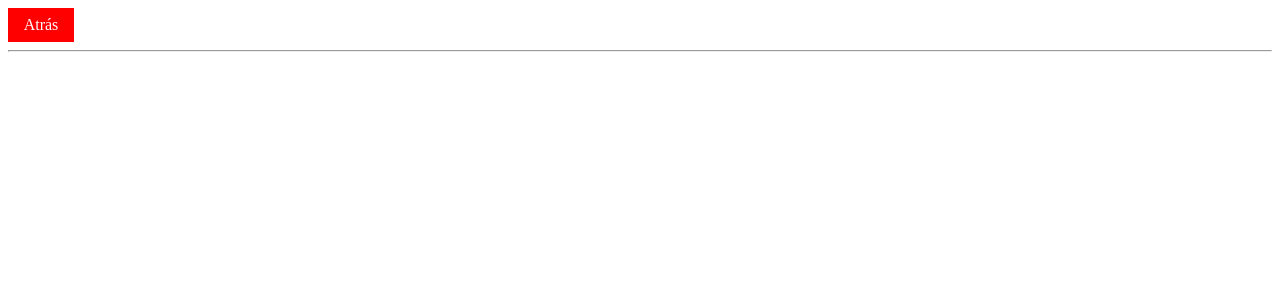
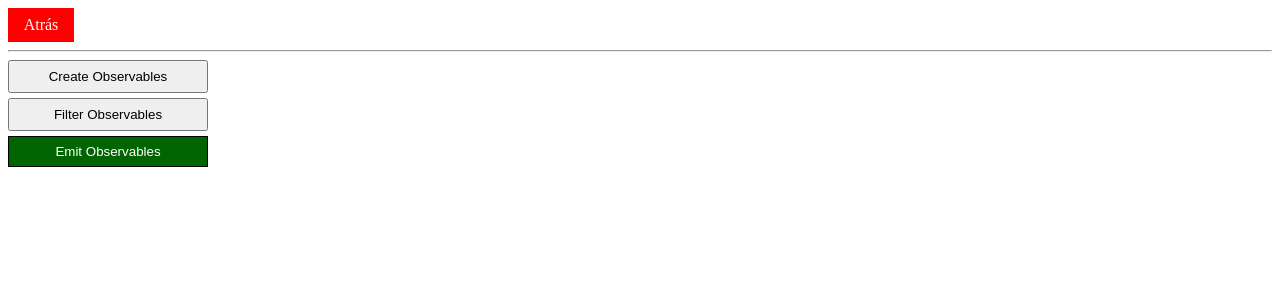
Before and after one commit to Javian2/angular-forms-rxjs, an Angular app: page /rxjs in a window 1280 px wide. Shown: the top 300 px of the page. Built offline with nearby package versions, Linux system fonts and the light colour scheme.

Commit message:
Add creation and filtering operators in rxjs component

```diff
--- a/src/app/app.module.ts
+++ b/src/app/app.module.ts
@@ -1,5 +1,6 @@
 import { NgModule } from '@angular/core';
 import { BrowserModule } from '@angular/platform-browser';
+import { HttpClientModule } from '@angular/common/http'
 
 import { AppRoutingModule } from './app-routing.module';
 import { AppComponent } from './app.component';
@@ -10,6 +11,7 @@ import { AppComponent } from './app.component';
   ],
   imports: [
     BrowserModule,
+    HttpClientModule,
     AppRoutingModule,
   ],
   providers: [],
--- a/src/app/pages/rxjs/data/data.service.ts
+++ b/src/app/pages/rxjs/data/data.service.ts
@@ -1,3 +1,4 @@
+import { HttpClient } from '@angular/common/http';
 import { Injectable } from '@angular/core';
 import { BehaviorSubject, Observable, Subject } from 'rxjs';
 
@@ -12,7 +13,9 @@ export class DataService {
   behaviourSubject = new BehaviorSubject<number>(0)
   behaviourSubject$ = this.behaviourSubject.asObservable();
 
-  constructor() { }
+  constructor(
+    private http: HttpClient
+  ) { }
 
   updateSubject(num: number){
     this.subject.next(num)
@@ -30,5 +33,9 @@ export class DataService {
     return this.behaviourSubject$
   }
 
+  getPokemons(){
+    return this.http.get('https://pokeapi.co/api/v2/pokemon');
+  }
+
 
 }
--- a/src/app/pages/rxjs/rxjs.component.html
+++ b/src/app/pages/rxjs/rxjs.component.html
@@ -1 +1,12 @@
 <app-back-button [route]="'home'"></app-back-button>
+<div class="container">
+    <button (click)="createObservables()">
+        <span>Create Observables</span>
+    </button>
+    <button (click)="filterObservables()">
+        <span>Filter Observables</span>
+    </button>
+    <button (click)="subscribeObservables()" class="sendButton">
+        <span>Emit Observables</span>
+    </button>
+</div>
--- a/src/app/pages/rxjs/rxjs.component.scss
+++ b/src/app/pages/rxjs/rxjs.component.scss
@@ -0,0 +1,24 @@
+.container {
+    display: flex;
+    flex-direction: column;
+
+    button {
+        max-width: 200px;
+        margin-bottom: 5px;
+        padding: 7px;
+        cursor: pointer;
+
+        &.sendButton {
+            background-color: darkgreen;
+            box-shadow: none;
+            color: white;
+            border: 1px solid black;
+        }
+
+        &:hover {
+            transform: scale(1.02);
+        }
+    }
+
+
+}
--- a/src/app/pages/rxjs/rxjs.component.ts
+++ b/src/app/pages/rxjs/rxjs.component.ts
@@ -1,5 +1,6 @@
 import { Component, OnInit } from '@angular/core';
 import { DataService } from './data/data.service';
+import { Observable, debounceTime, filter, from, fromEvent, interval, of, take, takeUntil, timer } from 'rxjs';
 
 @Component({
   selector: 'app-rxjs',
@@ -10,12 +11,21 @@ export class RxjsComponent implements OnInit {
 
   constructor(private dataService: DataService) { }
 
+  from$!: Observable<any>
+  fromEvent$!: Observable<any>
+  of$ !: Observable<any>
+  http$ !: Observable<any>
+  interval$ !: Observable<any>
+  timer$ !: Observable<any>
+
   ngOnInit(): void {
 
     this.emitSubject()
     this.emitBehaviourSubject();
 
   }
+
+  // ------------------------------ SUBJECTS ------------------------------------------
 
   emitSubject(){
     this.dataService.updateSubject(1) //not going to emit because observable is not suscribed yet
@@ -32,4 +42,61 @@ export class RxjsComponent implements OnInit {
     })
   }
 
+  // ------------------------------ CREATION ------------------------------------------
+
+  createObservables(){
+
+    //from converts an array or other iterable object to an observable. Emit the elements 1 by 1 and only accept 1 argument
+    this.from$ = from([1, 2, 3, 4])
+
+    //fromEvent converts event in observable
+    this.fromEvent$ = fromEvent(document, 'click')
+
+    //of converts a list of elements in an Observable where each element is emited in order
+    this.of$ = of([1, 2, 3, 4, 5], 2, 3)
+
+    //httpClient returns data from API as an Observable
+    this.http$ = this.dataService.getPokemons()
+
+    //emit numbers in sequence based on given timeframe
+    this.interval$ = interval(500)
+
+    //after given duration, emit numbers in sequence every specified duration (second argument)
+    this.timer$ = timer(5000)
+
+  }
+
+  filterObservables(){
+
+    //emit values that pass the provided condition
+    this.from$ = this.from$.pipe(
+      filter((num: number) => num % 2 === 0)
+    )
+
+    //discard emitted values that take less than the specified time between output. Typical for search inputs
+    this.fromEvent$ = this.fromEvent$.pipe(
+      debounceTime(1500),
+    )
+
+    //only emits number of times of given value
+    this.of$ = this.of$.pipe(
+      take(1)
+    )
+
+    this.interval$ = this.interval$.pipe(
+      takeUntil(this.timer$)
+    )
+  }
+
+  subscribeObservables() {
+    this.from$.subscribe(data => console.log('from', data))
+    this.fromEvent$.subscribe(data => console.log('fromEvent', data))
+    this.of$.subscribe(data => console.log('of', data))
+    this.http$.subscribe(data => console.log('http', data))
+    this.interval$.subscribe(data => console.log('interval', data))
+    this.timer$.subscribe(data => console.log('timer', data))
+  }
+
+
+
 }
```
